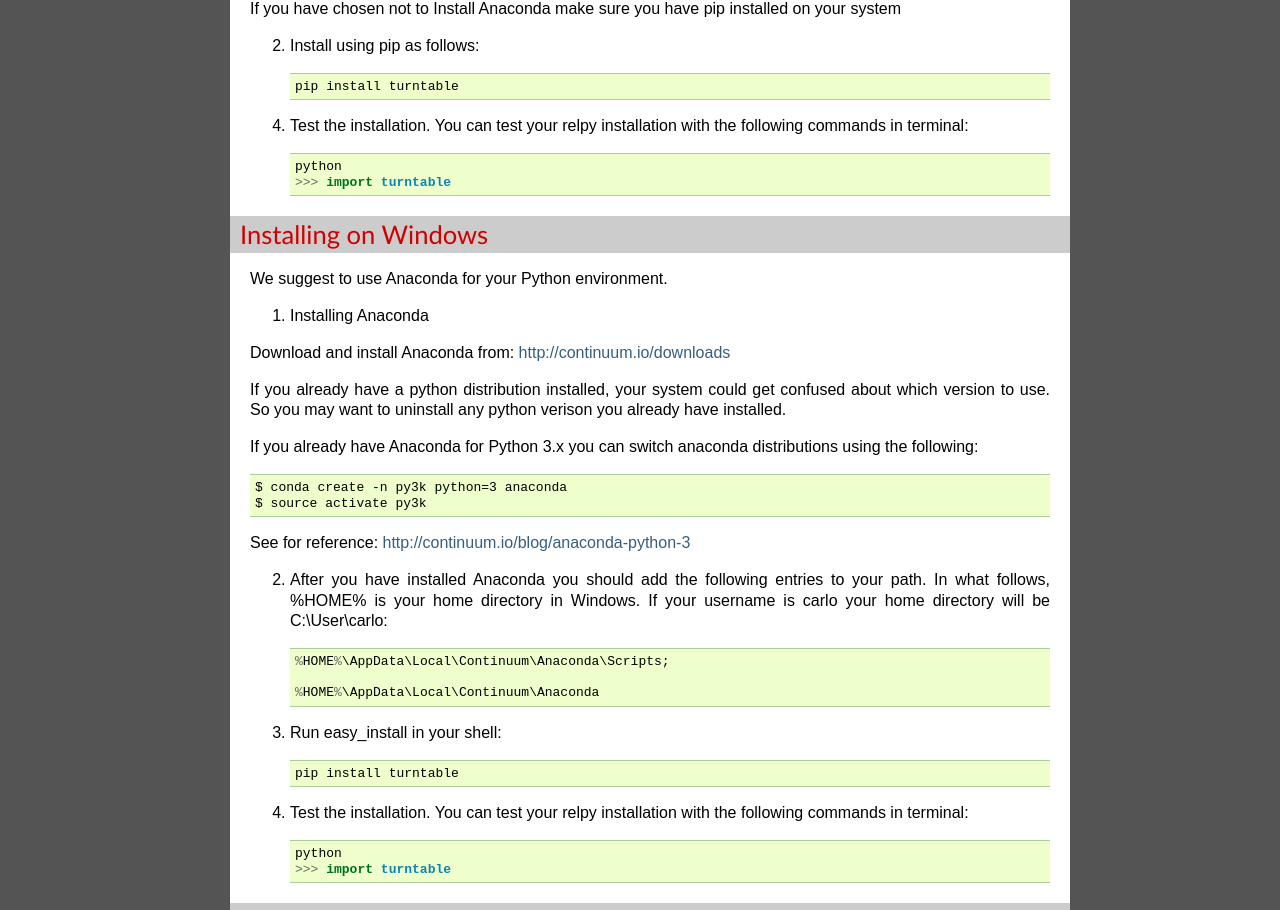
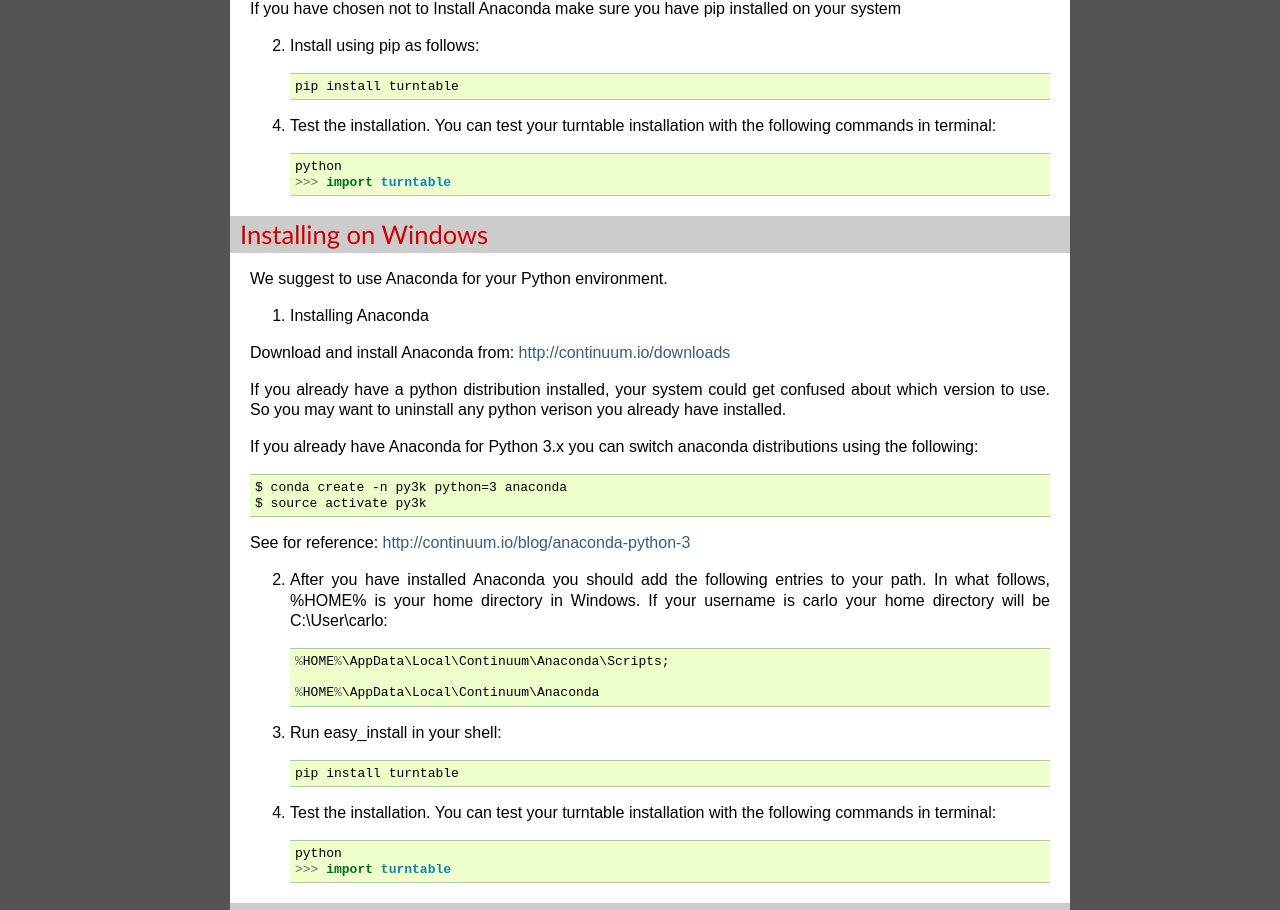
Before and after one commit to jshiv/turntable, a Sphinx documentation site: the page built from docs/Installation.rst, in a window 1280 px wide and 1400 px high, scrolled down 455 px. Shown: the part 184-1094 px from the top of the window. Built offline with Sphinx 7.4.7, drawn with Linux system fonts in a browser that asks for light colours; formulas are drawn with MathJax 3; pages that are not in the unit, such as notebooks, are missing from menus; some of the changed text lies outside the part shown.

Commit message:
updated docs

```diff
--- a/docs/Installation.rst
+++ b/docs/Installation.rst
@@ -40,7 +40,7 @@
 
 	pip install turntable
 
-4. Test the installation. You can test your relpy installation with the following commands in terminal::
+4. Test the installation. You can test your turntable installation with the following commands in terminal::
 
 	python
 	>>> import turntable
@@ -76,7 +76,7 @@
 
 	pip install turntable
 
-4. Test the installation. You can test your relpy installation with the following commands in terminal::
+4. Test the installation. You can test your turntable installation with the following commands in terminal::
 
 	python
 	>>> import turntable
--- a/docs/index.rst
+++ b/docs/index.rst
@@ -1,9 +1,9 @@
-.. relpy documentation master file, created by
+... turntable documentation master file, created by
    sphinx-quickstart on Tue Sep  2 15:01:20 2014.
    You can adapt this file completely to your liking, but it should at least
    contain the root `toctree` directive.
 
-**relpy**: Tesla's data analysis toolkit for reliability engineering
+**turntable**: Bringing functional parallilism to DataFrames one Record at a time.
 =====================================================================
 
 
@@ -22,7 +22,7 @@
    Installation
    Package overview <Pckgovervw>
    Module List <Modulelist>
-   How to document relpy <How_to_document_relpy>
+   How to document turntable <How_to_document_truntable>
    Todo list <Todolist>
 
 
```
Also changed, not shown: docs/_templates/generate_template.rst (deleted, +0 -49 lines), docs/_static/index.html (deleted), 1 other file.
